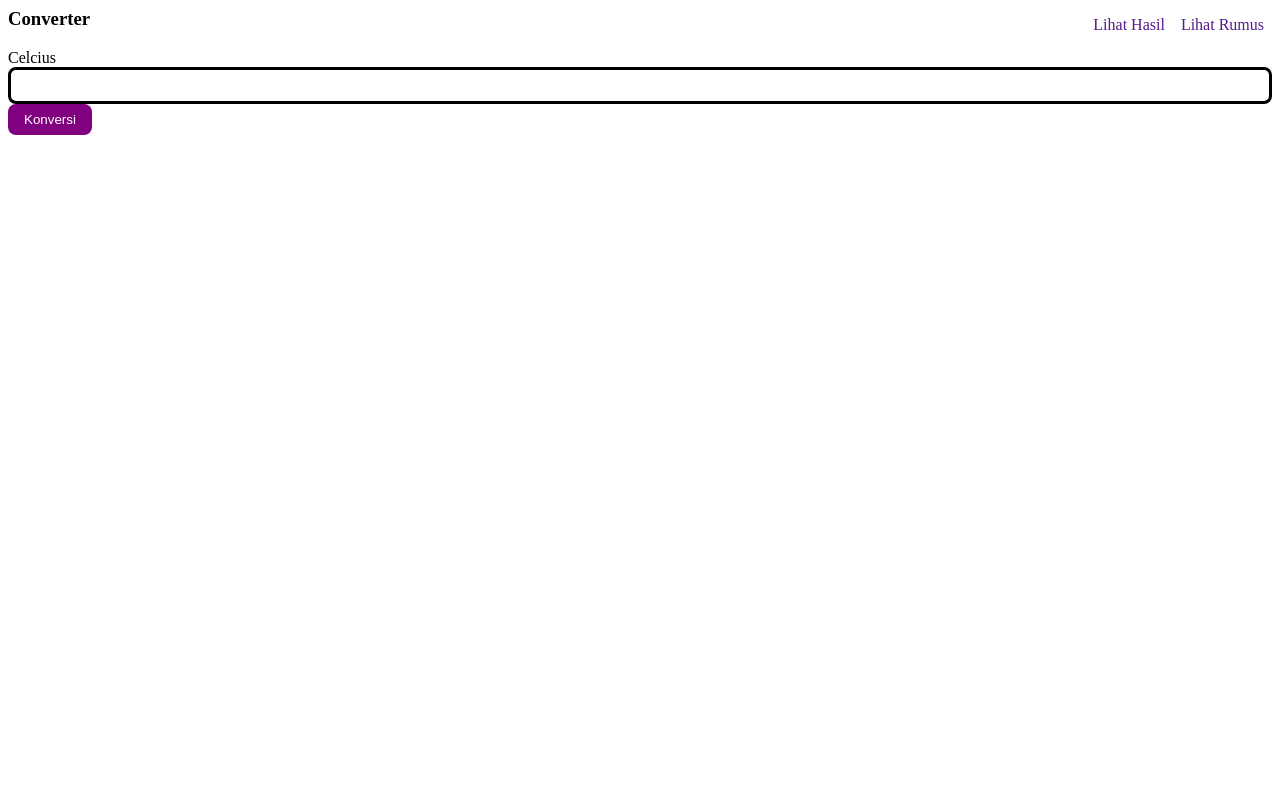
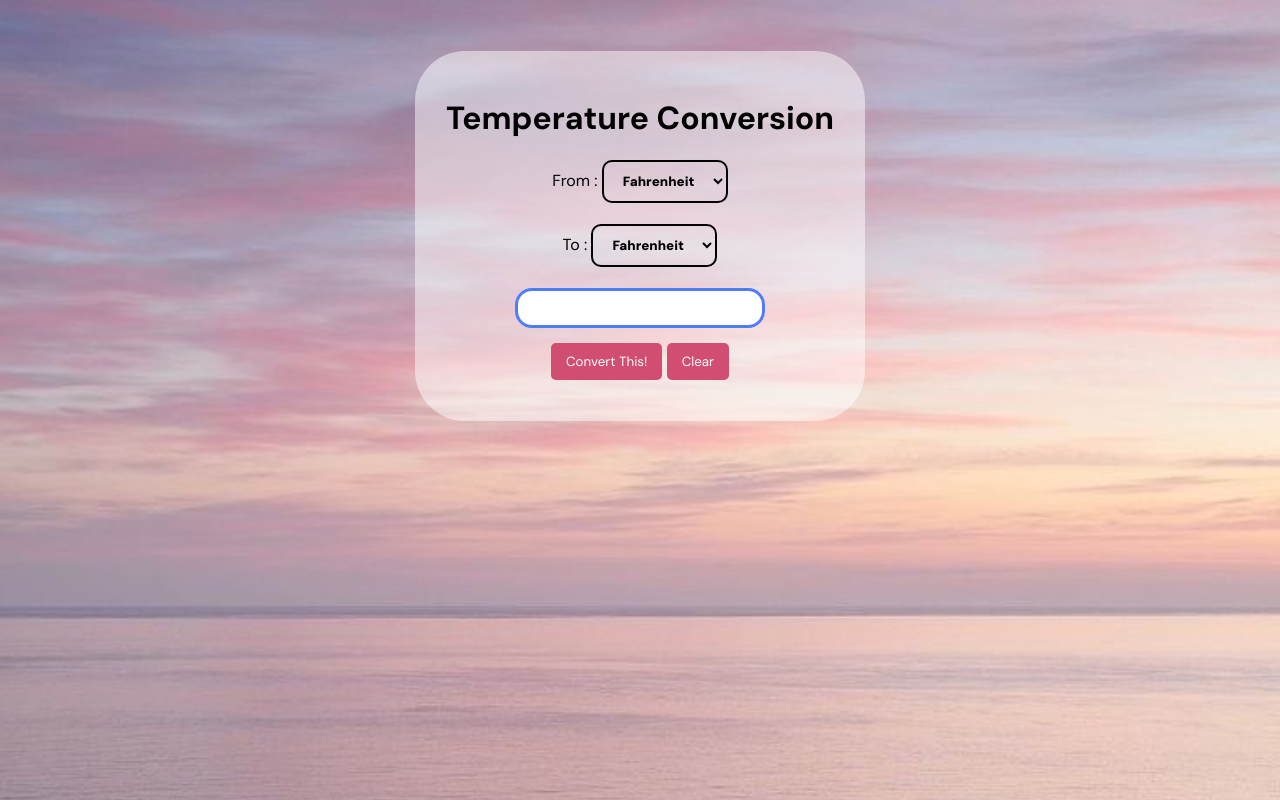
Before and after one commit to revou-fundamental-course/5-feb-24-elmafitriyah, a plain HTML site: page index.html in a window 1280 px wide. Drawn offline with Linux system fonts and the light colour scheme; a web font is replaced by a local one.

Commit message:
first commit

```diff
--- a/css/style.css
+++ b/css/style.css
@@ -1,56 +1,63 @@
-#navigation-bar {
-    display: flex;
-    justify-content: space-between;
+@import url('https://fonts.googleapis.com/css2?family=DM+Sans:ital,opsz,wght@0,9..40,100..1000;1,9..40,100..1000&family=Inter:wght@600&family=Kalnia:wght@400;500;600&family=Playfair+Display:ital,wght@0,500;1,500&display=swap');
+body {
+    justify-content: center;
+    align-items: center;
+    font-family: 'DM SANS';
 }
 
-#logo {
-    height: min-content;
-    margin-top: 0;
+form {
+    background-color: rgba(255, 255, 255, 0.484);
+    text-align: center;
+    max-width: 400px;
+    margin: auto;
+    padding: 25px;
+    border-radius: 50px;
+    display: block;
+    font-family: 'DM SANS';
+    margin-top: 4%;
+
 }
 
-#navigation {
-    display: flex;
+#title {
+    font-size: larger;
 }
 
-#navigation>a {
-    text-decoration: none;
-    padding: 8px;
+select {
+    background:none;
+    padding: 10px 15px;
+    border-radius: 10px;
+    font-family: 'DM Sans';
+    font-weight: 900;
+    border: 2px solid black;
 }
 
-#navigation:hover {
-    color: red;
+#input {
+    outline: none;
+    border: none;
+    border: 3px solid #4f7df9;
+    border-radius: 17px;
+    width: 60%;
+    text-align: center;
+    font-size: 28px;
+    margin-bottom: 15px;
 }
 
-.input-section{
-    display: flex;
-    flex-direction: column;
+button {
+    /* font-size: 1.5em; */
+    background-color: #D14D72;
+    color: white;
+    border: none;
+    border-radius: 5px;
+    padding: 10px 15px;
+    cursor: pointer;
+    font-family: 'DM sans';
 }
 
-#input-field {
-    outline: none;
-    border-radius: 8px;
-    border: solid black;
-    padding: 8px 8px;
+button:hover {
+    background-color :#cd6784;
 }
 
-#input-field:focus{
-    border: solid green;
+#result{
+    font-family: 'DM SANS';
+    font-weight: 900;
 }
-
-.my-button {
-    background-color: purple;
-    color: white;
-    border-radius: 8px;
-    border: none;
-    padding: 8px 16px;
-    cursor: pointer;
-}
-
-.my-button:hover {
-    background-color:plum;
-}
-
-.my-button:active {
-    background-color: brown;
-    transform: translateY(60px);
-}
--- a/index.html
+++ b/index.html
@@ -4,20 +4,37 @@
     <meta charset="UTF-8">
     <meta name="viewport" content="width=device-width, initial-scale=1.0">
     <link rel="stylesheet" href="css/style.css">
-    <title>Konverter Suhu</title>
+
+    <title>Konversi Suhu Celcius</title>
 </head>
-<body>
-    <header id="navigation-bar">
-        <h3 id="logo">Converter</h3>
-        <nav id="navigation">
-            <a href="">Lihat Hasil</a>
-            <a href="">Lihat Rumus</a>
-        </nav>
-    </header>
-    <div class="input-section">
-        <label for="input-field">Celcius</label>
-        <input type="number" id="input-field">
-    </div>
-    <button class="my-button">Konversi</button>
+<body style="background-image: url(background.jpg); background-repeat: no-repeat; background-size: cover;">
+
+    <form action="#">
+        <h1>Temperature Conversion</h1>
+
+        <label for="firstTemp">From :</label>
+        <select id="firstTemp">
+            <option value="fahrenheit">Fahrenheit</option>
+            <option value="celcius">Celcius</option>
+        </select>
+        <br><br>
+        <label for="secondTemp">To :</label>
+        <select id="secondTemp">
+            <option value="fahrenheit">Fahrenheit</option>
+            <option value="celcius">Celcius</option>
+        </select>
+        <br><br>
+
+        <input type="number" id="input">
+        <br>
+        <button onclick="convert()">Convert This!</button>
+        <button onclick="clearInput()">Clear</button>
+        <br>
+        <p id="result"></p>
+        <p id="formula"></p>
+
+    </form>
+    <script src="js/script.js"></script>
+
 </body>
 </html>
--- /dev/null
+++ b/js/script.js
@@ -0,0 +1,36 @@
+function convert() {
+    var input = parseFloat(document.getElementById("input").value);
+    var firstTemp = document.getElementById("firstTemp").value;
+    var secondTemp = document.getElementById("secondTemp").value;
+
+
+    var converter;
+    var formula;
+
+    if (firstTemp === "celcius" && secondTemp === "fahrenheit") {
+        converter = (input * 9 / 5) + 32;
+        formula = "F = (C * 9 / 5) + 32"
+    } else if (firstTemp === "celcius" && secondTemp === "celcius") {
+        converter = input;
+    } else if (firstTemp === "fahrenheit" && secondTemp === "celcius") {
+          converter = (input - 32) * 5 / 9;
+          formula = "C = (F - 32) * 9 / 5"
+    } else if (firstTemp === "fahrenheit" && secondTemp === "farenheit"){
+        converter = input;
+    }
+
+    document.getElementById("result").innerHTML = input + " " + firstTemp + " = " + converter.toFixed(2) + " " + secondTemp;
+    document.getElementById("formula").innerHTML = "Conversion Formula: " + formula;
+}
+
+
+function clearInput() {
+
+    var output = document.getElementById('input')
+    var formula = document.getElementById('formula');
+    var result = document.getElementById('result');
+
+    output.value = "";
+    formula.innerHTML = "";
+    result.innerHTML = "";
+}
```
Also changed, not shown: background.jpg (added).
